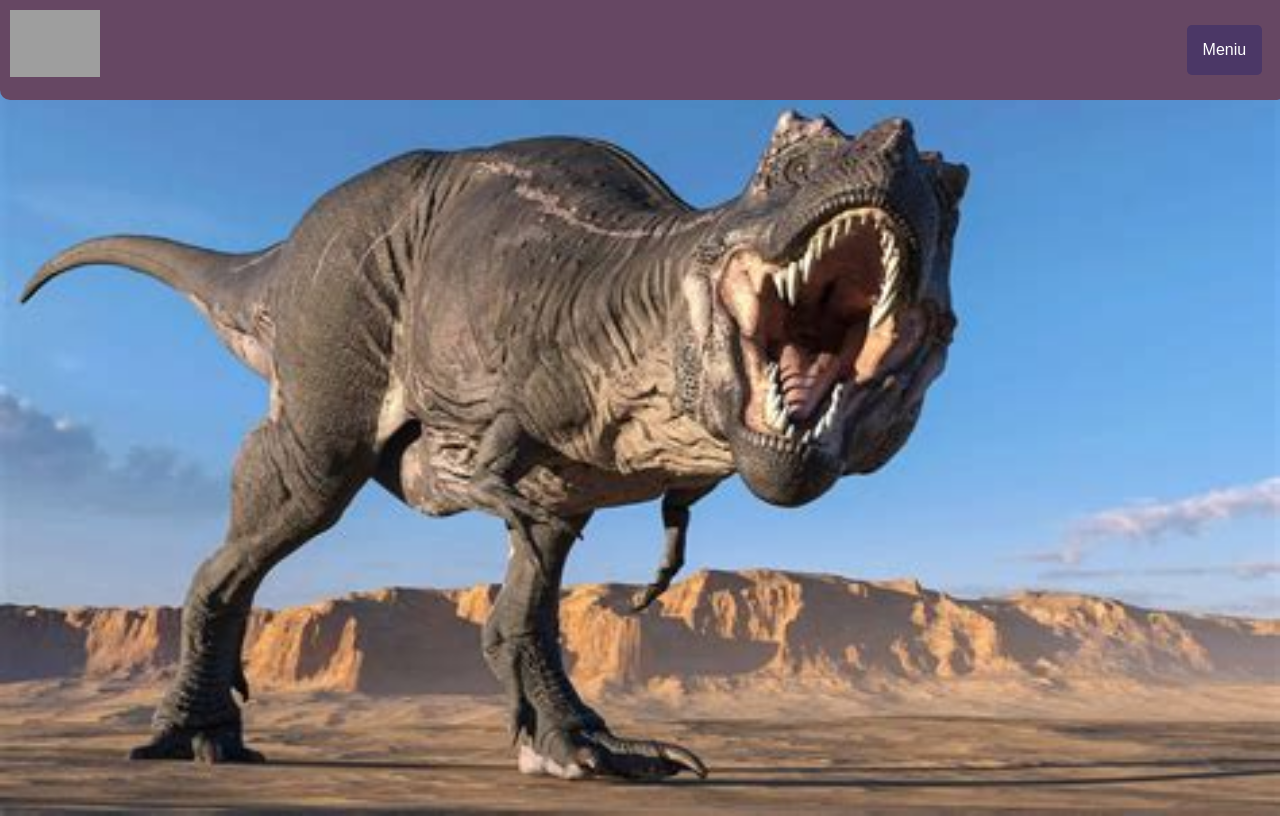
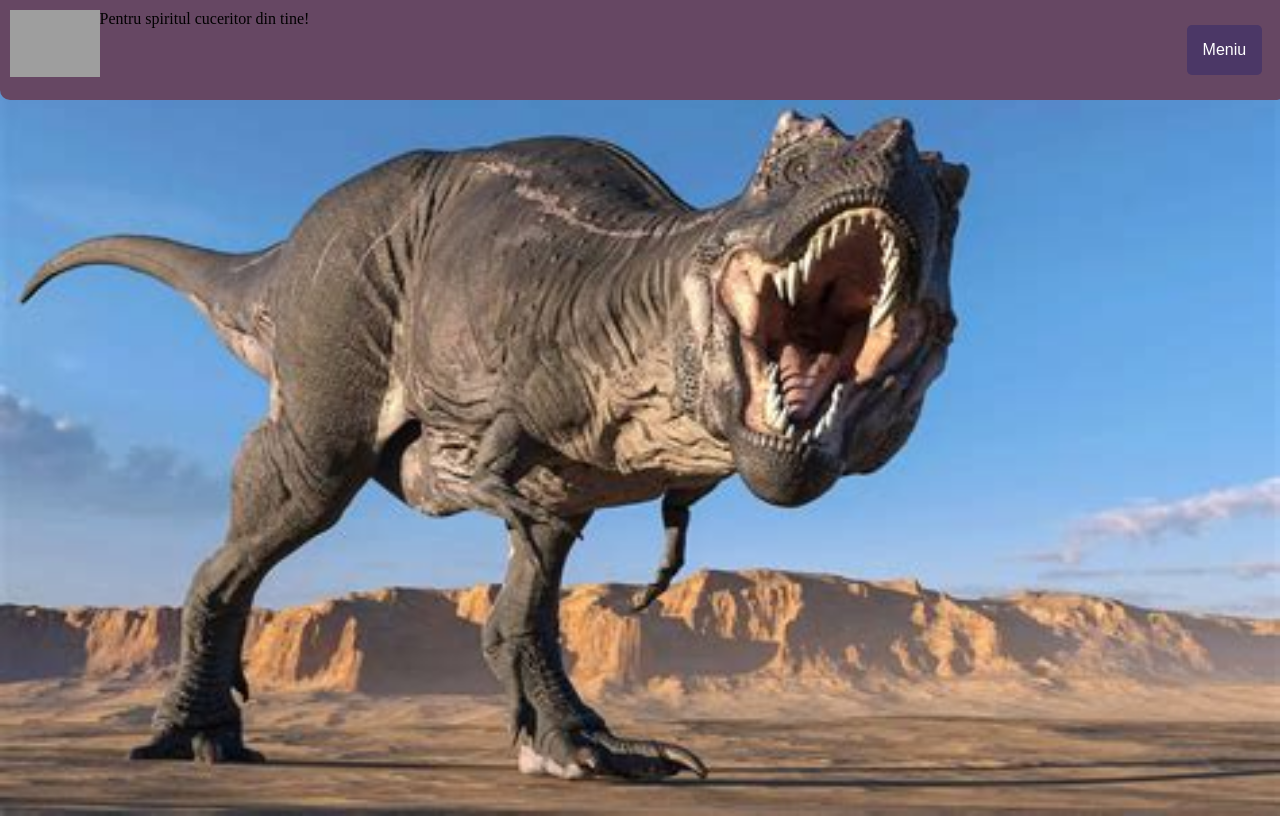
Before and after one commit to AlexandruMiclea/Proiect-TW, a plain HTML site: page index.html in a window 1280 px wide. Drawn offline with Linux system fonts and the light colour scheme; grey boxes are pictures that could not be loaded.

Commit message:
nu merge sa bag custom font also dropdown e ok

```diff
--- a/index.html
+++ b/index.html
@@ -11,14 +11,9 @@
     <div class="imagine">
         <img src="images\th-2575617371.jpg">
     </div>
-    <div class="imagine">
-        <img src="images\th-2575617371.jpg">
-    </div>
-    <div class="imagine">
-        <img src="images\th-2575617371.jpg">
-    </div>
     <div class="header">
         <a class="logo" href="index.html"><img src="images/ReptoPetrol_logo.png" /></a>
+        <p>Pentru spiritul cuceritor din tine!</p>
         <div class="dropdown">
             <button class="dropbutton">Meniu</button>
             <div class="dropcontent">
```
